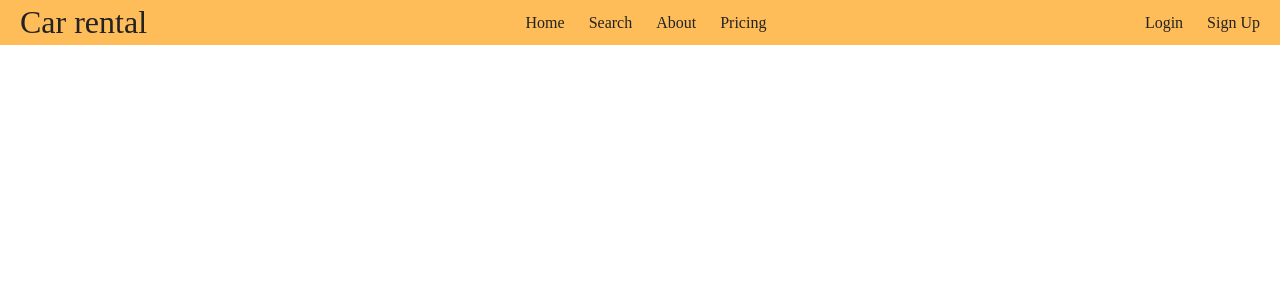
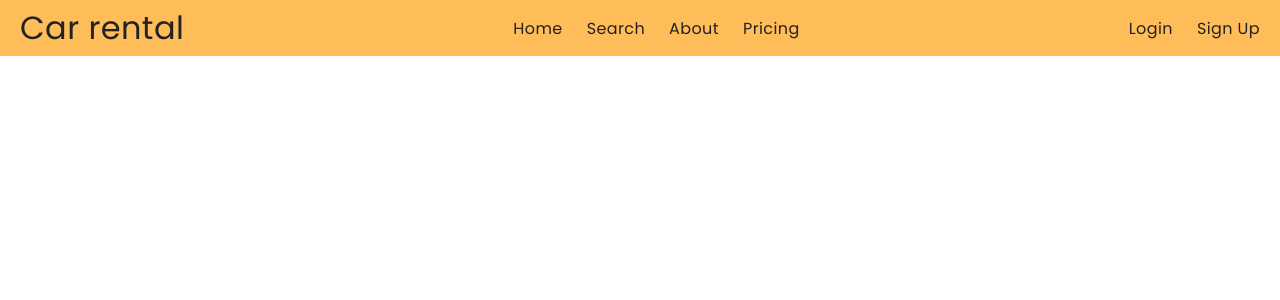
Before and after one commit to miko628/car-rental-frontend, a React (Create React App) app: page / in a window 1280 px wide. Shown: the top 300 px of the page. Built offline with nearby package versions, Linux system fonts and the light colour scheme.

Commit message:
0.9b table styling

```diff
--- a/src/App.js
+++ b/src/App.js
@@ -9,6 +9,8 @@ import HomePage from './components/HomePage';
 import SearchPage from './components/SearchPage';
 import PricingPage from './components/PricingPage';
 import AboutPage from './components/AboutPage';
+import RentForm from './components/RentForm';
+
 import "./components/styles.css"
 import AuthService from "./services/auth.service";
 
@@ -139,15 +141,21 @@ export default function App() {
                     )}
                 </ul>
             </nav>
+            {/* <a>Welcome,
+                    <span>
+                        {currentUser.username}
+                    </span>
+            </a> */}
 
             <Routes>
                 <Route exact path="/" element={<StartPage/>}/>
                 <Route path="/login" element={<LoginForm/>}/>
-                <Route path="/register" element={<RegisterForm Register={Register}/>}/>
-                <Route path="/home" element={<HomePage currentUser={currentUser}/>}/>
+                <Route path="/register" element={<RegisterForm/>}/>
+                <Route path="/home" element={<HomePage/>}/>
                 <Route path="/search" element={<SearchPage/>}/>
                 <Route path="/pricing" element={<PricingPage/>}/>
                 <Route path="/about" element={<AboutPage/>}/>
+                <Route path="/rent" element={<RentForm/>}/>
 
             </Routes>
         </div>
--- a/src/components/HomePage.js
+++ b/src/components/HomePage.js
@@ -1,15 +1,33 @@
 import React, {useEffect, useState} from 'react';
 import RentForm from './RentForm';
 import FindForm from './FindForm';
+import AuthService from '../services/auth.service';
 
-export default function HomePage({currentUser}) {
-    // const [currentUser, setCurrentUser] = useState(undefined);
+export default function HomePage() {
+    const [currentUser, setCurrentUser] = useState(undefined);
+    const [showModeratorBoard, setShowModeratorBoard] = useState(false);
+    const [showAdminBoard, setShowAdminBoard] = useState(false);
+    const [username, setUsername] = useState(undefined)
+
+    useEffect(() => {
+        const user = AuthService.getCurrentUser();
+
+        if (user) {
+            setCurrentUser(user)
+            setUsername(user.username)
+            setShowModeratorBoard(user.roles.includes("ROLE_MODERATOR"));
+            setShowAdminBoard(user.roles.includes("ROLE_ADMIN"));
+        }
+    }, []);
 
     return (
         <div className="Home">
             <div className="welcome">
-                <a>Welcome, <span>{currentUser.username}</span></a>
-                <RentForm />
+                <a>Welcome,
+                    <span>
+                        {username}
+                    </span>
+                </a>
             </div>
         </div>
     )
--- a/src/components/SearchPage.js
+++ b/src/components/SearchPage.js
@@ -27,7 +27,6 @@ export default function SearchPage() {
             transmission: "Manual",
             fuel: "Gasoline"
         }
-
     ]
 
     return (
--- a/src/components/Table.css
+++ b/src/components/Table.css
@@ -1,4 +1,43 @@
 .table {
     width: 100%;
+    border-collapse: collapse;
+    text-align: center;
+    border-radius: var(--border-radius);
+    overflow: hidden;
+}
+
+.thead {
+    position: sticky;
+    z-index: 100;
+}
+
+.trHead {
+    background: var(--bg);
+}
+
+.th {
+    padding: var(--sm-spacing);
+    color: var(--text);
+    text-transform: capitalize;
+    font-weight: 600;
+    font-size: 14px;
+}
+
+.trBody {
+    background: var(--white);
+    cursor: pointer;
+}
+
+.td {
+    padding: var(--sm-spacing);
+    border: 1px solid var(--bg2);
+    font-size: 14px;
+}
+
+.trBody:hover {
+    transform: scale(1.01)
 
 }
+.trBody:hover .td{
+    background: rgba(255, 221, 169, 0.219);
+}
--- a/src/components/Table.js
+++ b/src/components/Table.js
@@ -1,11 +1,19 @@
 import React from "react"
-import "./styles.css"
+import {useNavigate} from "react-router-dom"
+import "./Table.css"
 
 const Table = ({ data }) => {
+    let navigate = useNavigate();
+
     const keys = Object.keys(data[0])
     const columns = ['Image', 'Showroom', 'Brand', 'Model', 'Year', 'Type', 'Seats', 'Transmission', 'Fuel']
 
+    const rentHandler = (e) => {
+        navigate("/rent");
+    };
+
     return (
+        <div className="table-container">
             <table className="table">
                 <thead className="thead">
                     { console.log({keys})}
@@ -19,7 +27,7 @@ const Table = ({ data }) => {
                 </thead>
                 <tbody className="tbody">
                     {data.map((obj, index) => (
-                    <tr className="trBody" key={index}>
+                        <tr className="trBody" key={index} onClick={rentHandler}>
                             {keys.map((item, index) => {
                                 const value = obj[item]
                                 if(index === 0) {
@@ -40,6 +48,7 @@ const Table = ({ data }) => {
                     ))}
                 </tbody>
             </table>
+        </div>
     )
 }
 
--- a/src/index.js
+++ b/src/index.js
@@ -2,6 +2,7 @@ import React from 'react';
 import ReactDOM from 'react-dom/client';
 import App from './App';
 import {BrowserRouter} from "react-router-dom";
+import './index.styles.css'
 
 
 const root = ReactDOM.createRoot(document.getElementById('root'));
--- /dev/null
+++ b/src/index.styles.css
@@ -0,0 +1,43 @@
+@import url('https://fonts.googleapis.com/css2?family=Poppins:wght@400;600&display=swap');
+
+* {
+    box-sizing: border-box;
+    margin: 0;
+}
+
+body {
+    font-family: 'Poppins', sans-serif;
+    letter-spacing: 0.4px;
+}
+
+:root {
+    --white: rgb(255, 255, 255);
+    --bg: rgb(245, 245, 245);
+    --bg2: rgb(237, 237, 237);
+    --bg3: rgb(214, 214, 214);
+    --text: rgb(33, 33, 33);
+    --primary: rgb(224, 132, 209);
+
+    --border-radius: 8px;
+
+    --sm-spacing: 8px;
+    --md-spacing: 16px;
+    --lg-spacing: 32px;
+
+    --sm: 37.5em;
+    --md: 48em;
+    --lg: 64em;
+
+    --box-shadow: 0 1px 1px rgba(0, 0, 0, 0.11), 0 2px 2px rgba(0, 0, 0, 0.11),
+        0 4px 4px rgba(0, 0, 0, 0.11), 0 6px 8px rgba(0, 0, 0, 0.11), 0 8px 16px rgba(0, 0, 0, 0.11);
+}
+
+.table-container {
+    margin: 0 auto;
+    /* margin-top: 0px; */
+    /* max-width: var(--sm); */
+    padding: var(--sm-spacing);
+    /* background: var(--bg2);
+    border-radius: var(--border-radius);
+    box-shadow: var(--box-shadow); */
+}
```
Lines whose indentation alone changed are shown as unchanged.
